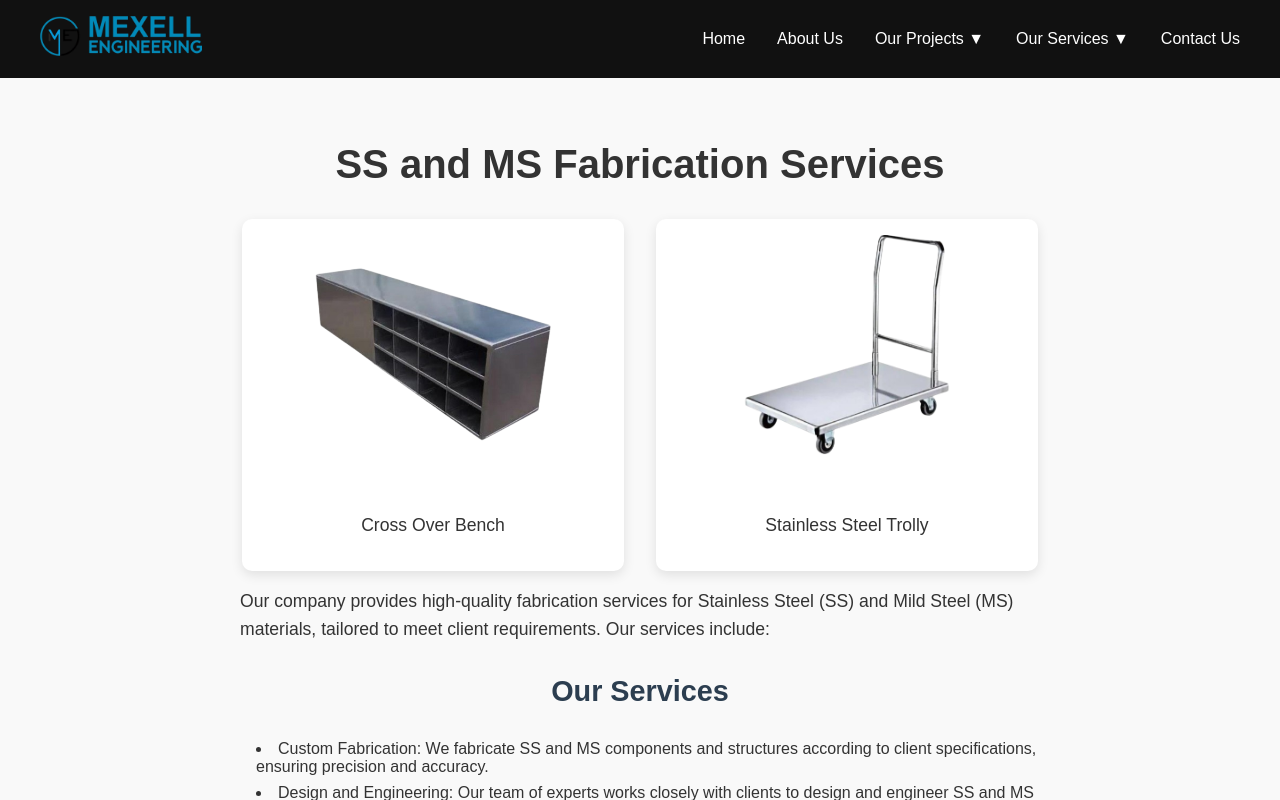
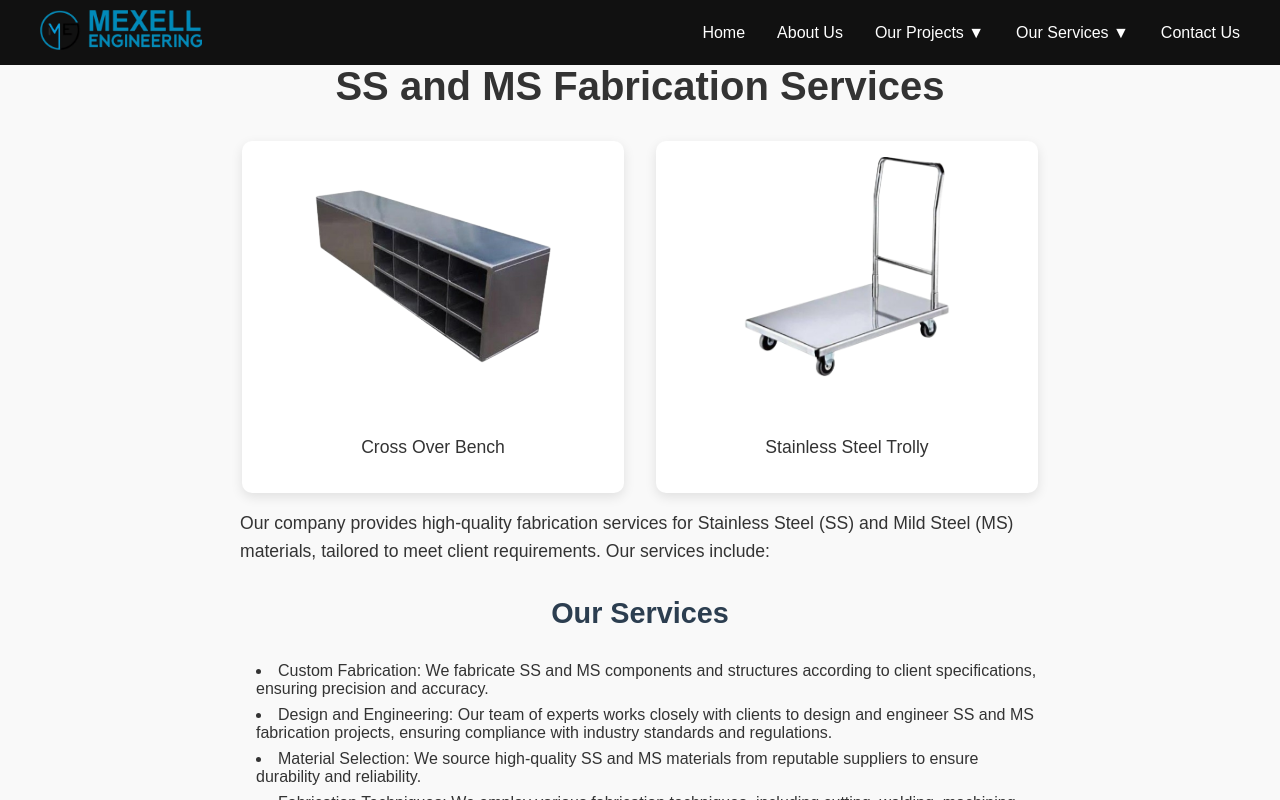
Before and after one commit to rangachimalgi/mexel, a React (Create React App) app: page /projects/ss-ms-fabrications in a window 1280 px wide. Shown: the top 800 px of the page. Built offline with nearby package versions, Linux system fonts and the light colour scheme.

Commit message:
navbar fixes

```diff
--- a/src/components/Navbar.jsx
+++ b/src/components/Navbar.jsx
@@ -8,6 +8,16 @@ const Navbar = () => {
   const [serviceDropdownOpen, setServiceDropdownOpen] = useState(false);
   const location = useLocation();
   const isHome = location.pathname === "/";
+  const [scrolled, setScrolled] = useState(false);
+
+  useEffect(() => {
+    const handleScroll = () => {
+      setScrolled(window.scrollY > 50);
+    };
+
+    window.addEventListener("scroll", handleScroll);
+    return () => window.removeEventListener("scroll", handleScroll);
+  }, []);
 
   useEffect(() => {
     setServiceDropdownOpen(false);
@@ -16,7 +26,7 @@ const Navbar = () => {
   }, [location.pathname]);
 
   return (
-    <nav className={`navbar ${isHome ? "navbar-home" : "navbar-default"}`}>
+    <nav className={`navbar ${isHome ? "navbar-home" : "navbar-default"} ${scrolled ? "scrolled" : ""}`}>
       <div className="navbar-inner">
         <Link to="/" className="logo">
           <img
--- a/src/styles/Navbar.css
+++ b/src/styles/Navbar.css
@@ -1,11 +1,11 @@
 .navbar {
   width: 100%;
-  background: transparent; /* 👈 transparent over hero image */
-  position: absolute; /* 👈 overlay hero */
+  background-color: #111; /* or transparent if over hero */
+  position: fixed;
   top: 0;
   z-index: 1000;
   color: white;
-  padding: 1rem 0;
+  padding: 0.6rem 0;
 }
 
 .navbar-inner {
@@ -64,20 +64,22 @@
 
 /* Default navbar for other pages */
 .navbar-default {
-  position: sticky;
+  background-color: #111;
+  color: white;
+}
+
+/* Transparent navbar over hero section (home) */
+.navbar-home {
+  position: fixed;
   top: 0;
-  background-color: #111;
+  background: transparent;
+  transition: background 0.3s ease;
   color: white;
   z-index: 1000;
 }
 
-/* Transparent navbar over hero section (home) */
-.navbar-home {
-  position: absolute;
-  top: 0;
-  background: transparent;
-  color: white;
-  z-index: 1000;
+.navbar.scrolled {
+  background-color: #111; /* black when scrolling */
 }
 
 /* Sub-dropdown */
```
Also changed, not shown: src/App.css (line endings or trailing spaces).
